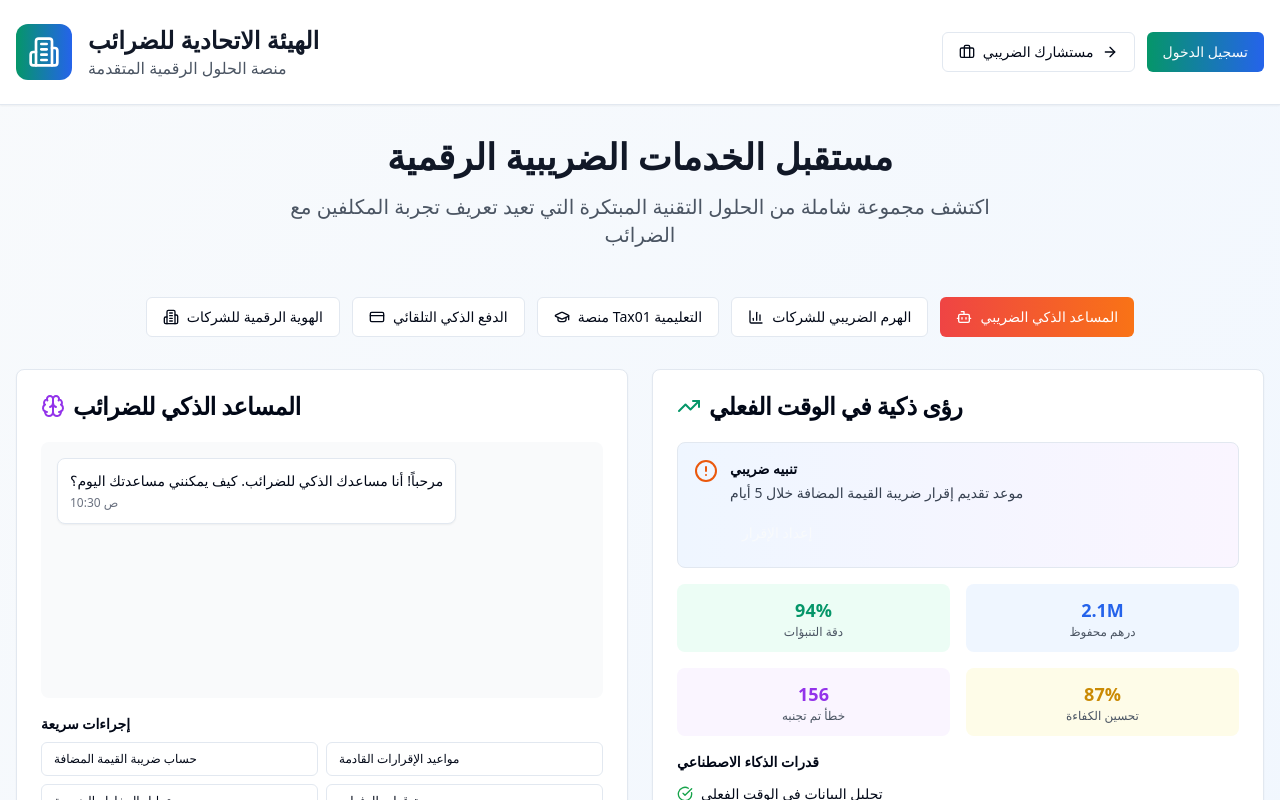
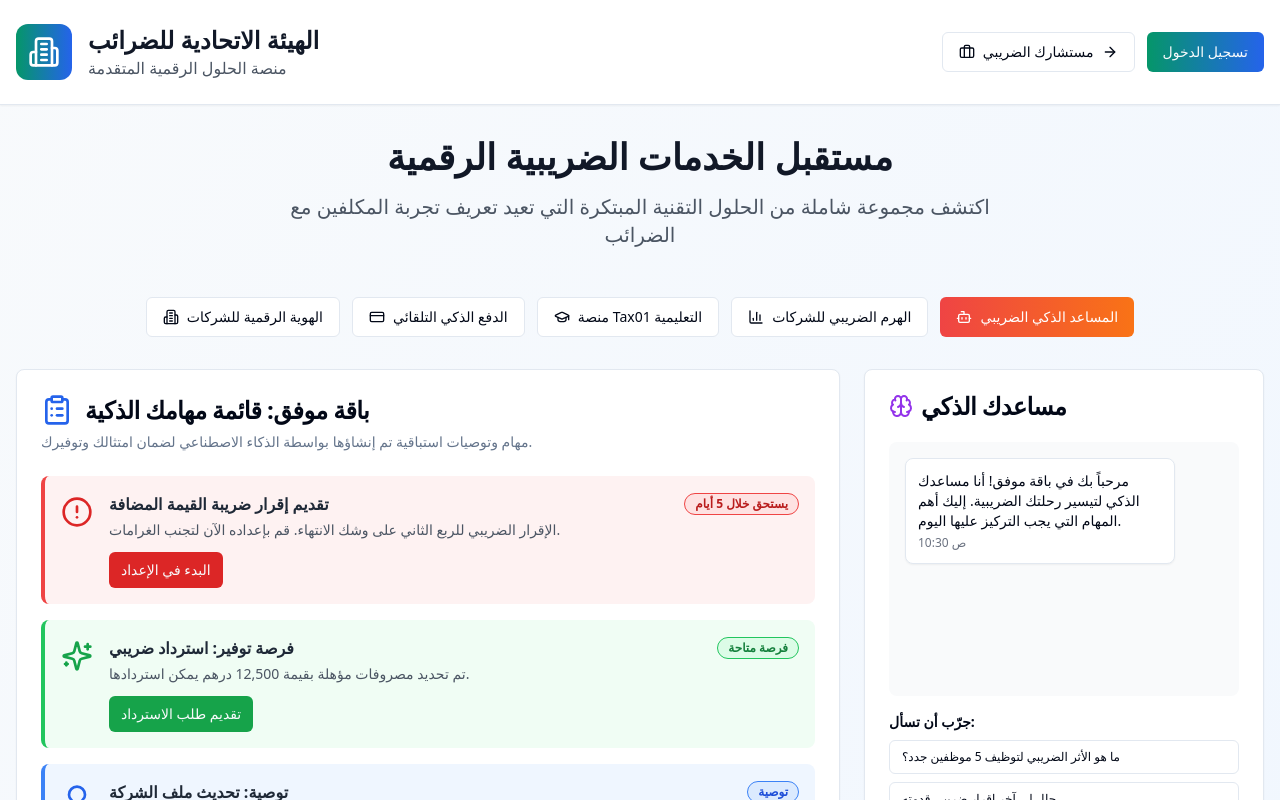
Before and after one commit to sahargeb/agent-sahar, a React (Vite) app: page / in a window 1280 px wide. Both pictures are taken after a click on the button "المساعد الذكي الضريبي". Shown: the top 800 px of the page. Built offline with nearby package versions, Linux system fonts and the light colour scheme.

Commit message:
Add AI chatbot integration
Integrate an AI-powered chatbot into the "Baqat Muwafaq" platform to guide users, provide personalized recommendations, and proactively inform them about required actions.

```diff
--- a/src/components/AIAssistant.tsx
+++ b/src/components/AIAssistant.tsx
@@ -1,61 +1,76 @@
 
 import React, { useState, useEffect } from 'react';
-import { Card, CardContent, CardHeader, CardTitle } from "@/components/ui/card";
+import { Card, CardContent, CardHeader, CardTitle, CardDescription } from "@/components/ui/card";
 import { Button } from "@/components/ui/button";
 import { Badge } from "@/components/ui/badge";
-import { Brain, MessageCircle, TrendingUp, AlertCircle, CheckCircle, Lightbulb } from "lucide-react";
+import { Brain, MessageCircle, AlertCircle, Lightbulb, ClipboardList, Sparkles } from "lucide-react";
 
 export const AIAssistant = () => {
   const [messages, setMessages] = useState([
     {
       type: 'ai',
-      content: 'مرحباً! أنا مساعدك الذكي للضرائب. كيف يمكنني مساعدتك اليوم؟',
+      content: 'مرحباً بك في باقة موفق! أنا مساعدك الذكي لتيسير رحلتك الضريبية. إليك أهم المهام التي يجب التركيز عليها اليوم.',
       time: '10:30 ص'
     }
   ]);
 
-  const [currentInsight, setCurrentInsight] = useState(0);
+  const priorityStyles = {
+    urgent: {
+      border: 'border-red-500',
+      bg: 'bg-red-50',
+      text: 'text-red-600',
+      button: 'bg-red-600 hover:bg-red-700',
+      badge: 'border-red-500 text-red-700 bg-red-100',
+    },
+    opportunity: {
+      border: 'border-green-500',
+      bg: 'bg-green-50',
+      text: 'text-green-600',
+      button: 'bg-green-600 hover:bg-green-700',
+      badge: 'border-green-500 text-green-700 bg-green-100',
+    },
+    recommendation: {
+      border: 'border-blue-500',
+      bg: 'bg-blue-50',
+      text: 'text-blue-600',
+      button: 'bg-blue-600 hover:bg-blue-700',
+      badge: 'border-blue-500 text-blue-700 bg-blue-100',
+    },
+  };
 
-  const insights = [
+  const proactiveTasks = [
     {
-      type: 'warning',
       icon: AlertCircle,
-      title: 'تنبيه ضريبي',
-      message: 'موعد تقديم إقرار ضريبة القيمة المضافة خلال 5 أيام',
-      action: 'إعداد الإقرار',
-      color: 'orange'
+      title: "تقديم إقرار ضريبة القيمة المضافة",
+      dueDate: "يستحق خلال 5 أيام",
+      description: "الإقرار الضريبي للربع الثاني على وشك الانتهاء. قم بإعداده الآن لتجنب الغرامات.",
+      action: "البدء في الإعداد",
+      priority: 'urgent',
     },
     {
-      type: 'success',
-      icon: CheckCircle,
-      title: 'توفير محتمل',
-      message: 'يمكن توفير 3,200 درهم عبر تطبيق خصم التسديد المبكر',
-      action: 'تطبيق الخصم',
-      color: 'green'
+      icon: Sparkles,
+      title: "فرصة توفير: استرداد ضريبي",
+      dueDate: "فرصة متاحة",
+      description: "تم تحديد مصروفات مؤهلة بقيمة 12,500 درهم يمكن استردادها.",
+      action: "تقديم طلب الاسترداد",
+      priority: 'opportunity',
     },
     {
-      type: 'tip',
       icon: Lightbulb,
-      title: 'نصيحة ذكية',
-      message: 'تحديث نظام ERP الخاص بك سيحسن دقة التقارير بنسبة 25%',
-      action: 'معرفة المزيد',
-      color: 'blue'
+      title: "توصية: تحديث ملف الشركة",
+      dueDate: "توصية",
+      description: "نظامنا يقترح تحديث بيانات النشاط التجاري لضمان التصنيف الضريبي الصحيح.",
+      action: "مراجعة الملف",
+      priority: 'recommendation',
     }
   ];
 
   const quickActions = [
-    'حساب ضريبة القيمة المضافة',
-    'مواعيد الإقرارات القادمة',
-    'تحليل المخاطر الضريبية',
-    'توقعات الدفعات'
+    'ما هو الأثر الضريبي لتوظيف 5 موظفين جدد؟',
+    'حلل لي آخر إقرار ضريبي قدمته',
+    'كيف يمكنني تحسين كفاءتي الضريبية؟',
+    'اشرح لي ضريبة الشركات بالتفصيل'
   ];
-
-  useEffect(() => {
-    const interval = setInterval(() => {
-      setCurrentInsight((prev) => (prev + 1) % insights.length);
-    }, 5000);
-    return () => clearInterval(interval);
-  }, []);
 
   const sendMessage = (message: string) => {
     setMessages(prev => [...prev,
@@ -69,25 +84,60 @@ export const AIAssistant = () => {
   };
 
   return (
-    <div className="grid grid-cols-1 lg:grid-cols-2 gap-6">
+    <div className="grid grid-cols-1 lg:grid-cols-3 gap-6">
+      {/* Proactive Tasks - The core of Baqat Mofaq */}
+      <Card className="lg:col-span-2">
+        <CardHeader>
+          <CardTitle className="flex items-center gap-3 text-2xl">
+            <ClipboardList className="h-8 w-8 text-blue-600" />
+            باقة موفق: قائمة مهامك الذكية
+          </CardTitle>
+          <CardDescription>
+            مهام وتوصيات استباقية تم إنشاؤها بواسطة الذكاء الاصطناعي لضمان امتثالك وتوفيرك.
+          </CardDescription>
+        </CardHeader>
+        <CardContent className="space-y-4">
+          {proactiveTasks.map((task, index) => {
+            const styles = priorityStyles[task.priority as keyof typeof priorityStyles];
+            return (
+              <div key={index} className={`p-4 rounded-lg border-l-4 ${styles.border} ${styles.bg} flex items-start gap-4`}>
+                <task.icon className={`h-8 w-8 mt-1 shrink-0 ${styles.text}`} />
+                <div className="flex-1">
+                  <div className="flex justify-between items-center flex-wrap gap-2">
+                    <h4 className="font-bold text-gray-800">{task.title}</h4>
+                    <Badge variant={task.priority === 'urgent' ? 'destructive' : 'outline'} className={styles.badge}>
+                      {task.dueDate}
+                    </Badge>
+                  </div>
+                  <p className="text-sm text-gray-600 mt-1 mb-3">{task.description}</p>
+                  <Button size="sm" className={styles.button}>
+                    {task.action}
+                  </Button>
+                </div>
+              </div>
+            );
+          })}
+        </CardContent>
+      </Card>
+
       {/* AI Chat Interface */}
       <Card>
         <CardHeader>
           <CardTitle className="flex items-center gap-2">
             <Brain className="h-6 w-6 text-purple-600" />
-            المساعد الذكي للضرائب
+            مساعدك الذكي
           </CardTitle>
         </CardHeader>
-        <CardContent className="space-y-4">
+        <CardContent className="space-y-4 flex flex-col h-[calc(100%-4rem)]">
           {/* Chat Messages */}
-          <div className="h-64 overflow-y-auto bg-gray-50 rounded-lg p-4 space-y-3">
+          <div className="flex-1 overflow-y-auto bg-gray-50 rounded-lg p-4 space-y-3">
             {messages.map((message, index) => (
               <div
                 key={index}
                 className={`flex ${message.type === 'user' ? 'justify-end' : 'justify-start'}`}
               >
                 <div
-                  className={`max-w-[80%] p-3 rounded-lg ${
+                  className={`max-w-[85%] p-3 rounded-lg ${
                     message.type === 'user'
                       ? 'bg-blue-600 text-white'
                       : 'bg-white border shadow-sm'
@@ -106,15 +156,15 @@ export const AIAssistant = () => {
 
           {/* Quick Actions */}
           <div>
-            <h5 className="font-semibold mb-2 text-sm">إجراءات سريعة</h5>
-            <div className="grid grid-cols-2 gap-2">
+            <h5 className="font-semibold mb-2 text-sm">جرّب أن تسأل:</h5>
+            <div className="space-y-2">
               {quickActions.map((action, index) => (
                 <Button
                   key={index}
                   variant="outline"
                   size="sm"
                   onClick={() => sendMessage(action)}
-                  className="text-xs h-auto py-2 px-3 justify-start"
+                  className="text-xs h-auto w-full py-2 px-3 justify-start text-left"
                 >
                   {action}
                 </Button>
@@ -123,80 +173,6 @@ export const AIAssistant = () => {
           </div>
         </CardContent>
       </Card>
-
-      {/* AI Insights */}
-      <Card>
-        <CardHeader>
-          <CardTitle className="flex items-center gap-2">
-            <TrendingUp className="h-6 w-6 text-emerald-600" />
-            رؤى ذكية في الوقت الفعلي
-          </CardTitle>
-        </CardHeader>
-        <CardContent className="space-y-4">
-          {/* Current Insight */}
-          <div className="p-4 bg-gradient-to-r from-blue-50 to-purple-50 rounded-lg border">
-            <div className="flex items-start gap-3">
-              {React.createElement(insights[currentInsight].icon, {
-                className: `h-6 w-6 text-${insights[currentInsight].color}-600`
-              })}
-              <div className="flex-1">
-                <h4 className="font-semibold text-sm mb-1">
-                  {insights[currentInsight].title}
-                </h4>
-                <p className="text-sm text-gray-700 mb-3">
-                  {insights[currentInsight].message}
-                </p>
-                <Button size="sm" className={`bg-${insights[currentInsight].color}-600`}>
-                  {insights[currentInsight].action}
-                </Button>
-              </div>
-            </div>
-          </div>
-
-          {/* Analytics Summary */}
-          <div className="grid grid-cols-2 gap-4">
-            <div className="p-3 bg-emerald-50 rounded-lg text-center">
-              <div className="text-lg font-bold text-emerald-600">94%</div>
-              <div className="text-xs text-gray-600">دقة التنبؤات</div>
-            </div>
-            <div className="p-3 bg-blue-50 rounded-lg text-center">
-              <div className="text-lg font-bold text-blue-600">2.1M</div>
-              <div className="text-xs text-gray-600">درهم محفوظ</div>
-            </div>
-            <div className="p-3 bg-purple-50 rounded-lg text-center">
-              <div className="text-lg font-bold text-purple-600">156</div>
-              <div className="text-xs text-gray-600">خطأ تم تجنبه</div>
-            </div>
-            <div className="p-3 bg-yellow-50 rounded-lg text-center">
-              <div className="text-lg font-bold text-yellow-600">87%</div>
-              <div className="text-xs text-gray-600">تحسين الكفاءة</div>
-            </div>
-          </div>
-
-          {/* AI Features */}
-          <div className="space-y-3">
-            <h5 className="font-semibold text-sm">قدرات الذكاء الاصطناعي</h5>
-            <div className="space-y-2">
-              <div className="flex items-center gap-2 text-sm">
-                <CheckCircle className="h-4 w-4 text-green-600" />
-                <span>تحليل البيانات في الوقت الفعلي</span>
-              </div>
-              <div className="flex items-center gap-2 text-sm">
-                <CheckCircle className="h-4 w-4 text-green-600" />
-                <span>كشف الأخطاء والمخاطر</span>
-              </div>
-              <div className="flex items-center gap-2 text-sm">
-                <CheckCircle className="h-4 w-4 text-green-600" />
-                <span>توقع الالتزامات المستقبلية</span>
-              </div>
-              <div className="flex items-center gap-2 text-sm">
-                <CheckCircle className="h-4 w-4 text-green-600" />
-                <span>اقتراح التحسينات</span>
-              </div>
-            </div>
-          </div>
-        </CardContent>
-      </Card>
     </div>
   );
 };
```
